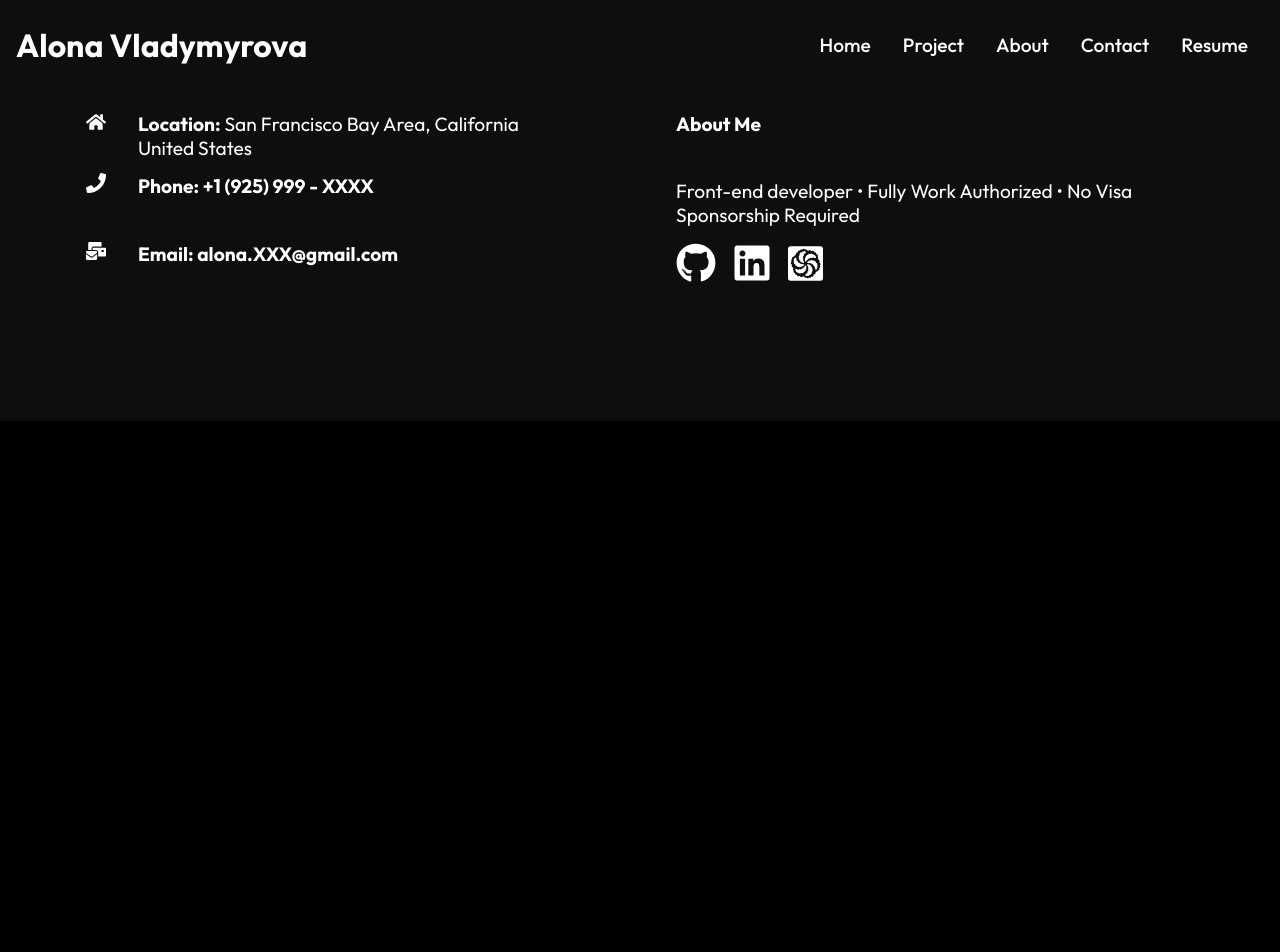
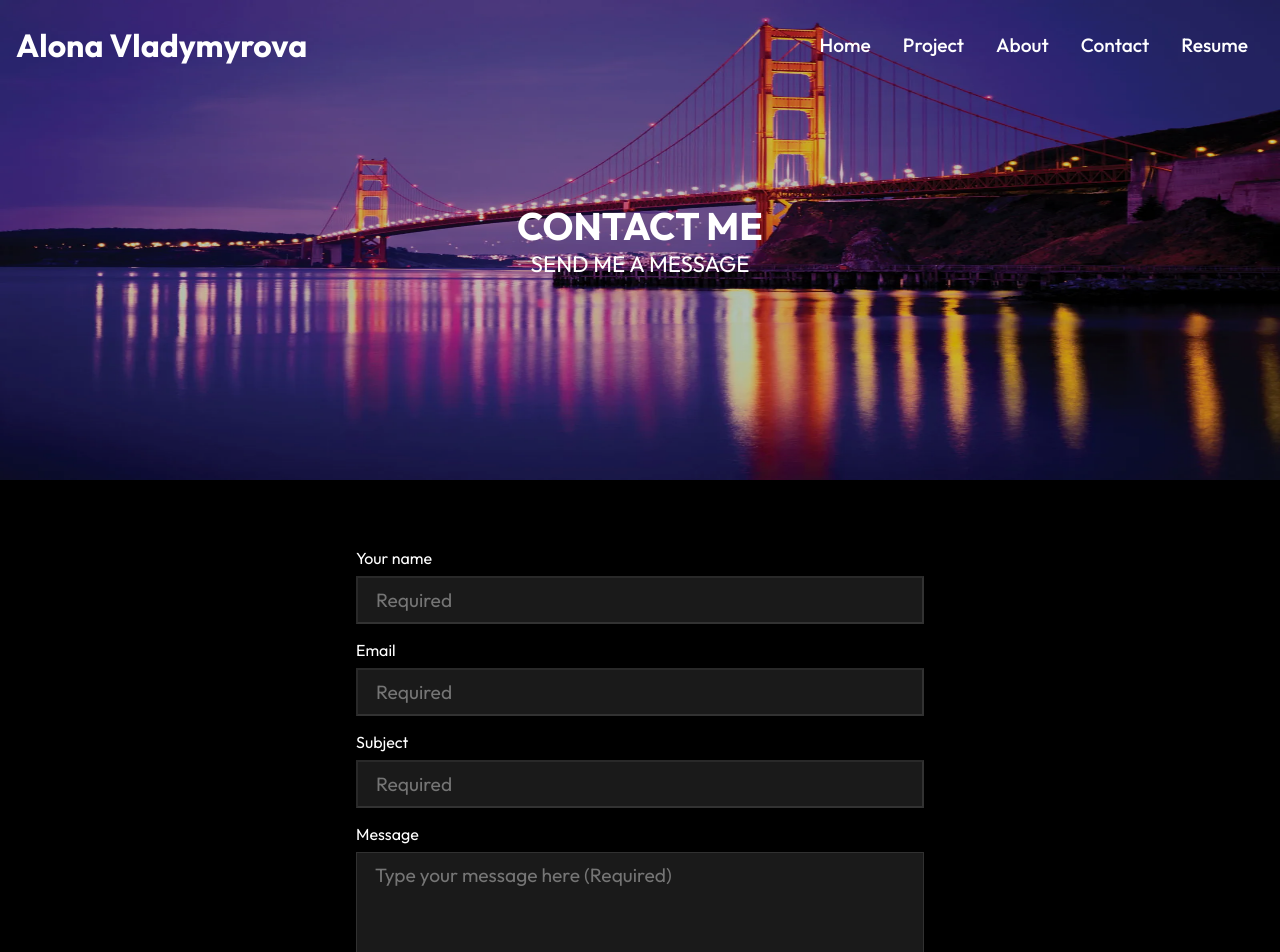
Before and after one commit to AlonaVladymyrovaTrinity/portfolio, a React (Create React App) app: page /contact in a window 1280 px wide. Shown: the top 952 px of the page. Before the commit the page ends 800 px from the top, so only its background shows below. Built offline with nearby package versions, Linux system fonts and the light colour scheme; a web font is replaced by a local one.

Commit message:
Implemented BannerImage

```diff
--- a/src/components/About/AboutPage.js
+++ b/src/components/About/AboutPage.js
@@ -1,7 +1,6 @@
 import style from './AboutPage.module.css';
 import React from 'react';
 import NavigateButton from '../ReusableComponents/NavigateButton/NavigateButton';
-import GoldenGateBridge from '../../assets/GoldenGateBridge.png';
 import HTML5Icon from '../../assets/HTML5_icon.png';
 import CSSIcon from '../../assets/CSS_icon.png';
 import BootstrapIcon from '../../assets/bootstrap_icon.png';
@@ -13,17 +12,6 @@ import SqlIcon from '../../assets/sql_icon.png';
 const AboutPage = () => {
   return (
     <>
-      <img
-        src={GoldenGateBridge}
-        className={style['banner-img']}
-        alt="Golden Gate Bridge"
-      />
-      <div className={style['about_banner_content']}>
-        <div className={style['heading']}>
-          <h1>ABOUT ME</h1>
-          <p>I'm a Font-End Developper</p>
-        </div>
-      </div>
       <div className={style['about-container']}>
         <div className={style['left-content']}>
           <h2>I'm Alona</h2>
--- a/src/components/About/AboutPage.module.css
+++ b/src/components/About/AboutPage.module.css
@@ -55,48 +55,3 @@
   width: auto;
   margin-right: 1rem;
 }
-
-.banner-img {
-  width: 100%;
-  height: 60vh;
-  position: relative;
-  background-color: #000000;
-  opacity: 0.8;
-}
-
-.about_banner_content {
-  position: absolute;
-  height: 100%;
-  width: 100%;
-  top: 0;
-  left: 0;
-  display: flex;
-  flex-direction: column;
-  justify-content: center;
-  align-items: flex-start;
-  height: 60vh;
-}
-
-.heading {
-  width: 100%;
-  height: 100%;
-  display: flex;
-  flex-direction: column;
-  justify-content: center;
-  align-items: center;
-}
-
-.about_banner_content .heading h1 {
-  font-size: 2.4rem;
-}
-
-.about_banner_content .heading p {
-  font-size: 1.4rem;
-  text-transform: uppercase;
-}
-
-@media screen and (max-width: 640px) {
-  .banner-img h1 {
-    font-size: 2rem;
-  }
-}
--- /dev/null
+++ b/src/components/Contact/ContactForm.js
@@ -0,0 +1,54 @@
+import style from './ContactForm.module.css';
+
+import React from 'react';
+
+import { useRef } from 'react';
+
+const ContactForm = () => {
+  const form = useRef();
+
+  const sendEmail = (e) => {
+    e.preventDefault();
+  };
+
+  return (
+    <div>
+      <form ref={form} onSubmit={sendEmail} className={style.form}>
+        <label>Your name</label>
+        <input
+          type="text"
+          name="user_name"
+          required
+          placeholder="Required"
+        ></input>
+        <label>Email</label>
+        <input
+          type="email"
+          name="user_email"
+          required
+          placeholder="Required"
+        ></input>
+        <label>Subject</label>
+        <input
+          type="text"
+          name="subject"
+          required
+          placeholder="Required"
+        ></input>
+
+        <label>Message</label>
+        <textarea
+          rows="6"
+          placeholder="Type your message here (Required)"
+          name="message"
+          required
+        />
+        <button type="submit" className="btn">
+          Submit
+        </button>
+      </form>
+    </div>
+  );
+};
+
+export default ContactForm;
--- /dev/null
+++ b/src/components/Contact/ContactForm.module.css
@@ -0,0 +1,22 @@
+.form {
+  display: flex;
+  flex-direction: column;
+  padding: 4rem 1rem;
+  margin: auto;
+  max-width: 37.5rem;
+}
+
+.form label {
+  color: #fff;
+  margin-bottom: 0.5rem;
+}
+
+.form input,
+.form textarea {
+  margin-bottom: 1rem;
+  padding: 0.625rem 1.125rem;
+  font-size: 1.2rem;
+  background-color: rgba(255, 255, 255, 0.1);
+  border-color: rgba(255, 255, 255, 0.1);
+  color: #f4f4f4;
+}
--- /dev/null
+++ b/src/components/ReusableComponents/BannerImage/BannerImage.js
@@ -0,0 +1,23 @@
+import React from 'react';
+import style from './BannerImage.module.css';
+import GoldenGateBridge from '../../../assets/GoldenGateBridge.png';
+
+function BannerImmage({ heading, text }) {
+  return (
+    <>
+      <img
+        src={GoldenGateBridge}
+        className={style['banner-img']}
+        alt="Golden Gate Bridge"
+      />
+      <div className={style['banner_content']}>
+        <div className={style['heading']}>
+          <h1>{heading}</h1>
+          <p>{text}</p>
+        </div>
+      </div>
+    </>
+  );
+}
+
+export default BannerImmage;
--- /dev/null
+++ b/src/components/ReusableComponents/BannerImage/BannerImage.module.css
@@ -0,0 +1,45 @@
+.banner-img {
+  width: 100%;
+  height: 60vh;
+  position: relative;
+  background-color: #000000;
+  opacity: 0.8;
+}
+
+.banner_content {
+  position: absolute;
+  height: 100%;
+  width: 100%;
+  top: 0;
+  left: 0;
+  display: flex;
+  flex-direction: column;
+  justify-content: center;
+  align-items: flex-start;
+  height: 60vh;
+}
+
+.heading {
+  width: 100%;
+  height: 100%;
+  display: flex;
+  flex-direction: column;
+  justify-content: center;
+  align-items: center;
+}
+
+.banner_content .heading h1 {
+  font-size: 2.4rem;
+}
+
+.banner_content .heading p {
+  font-size: 1.4rem;
+  text-transform: uppercase;
+  /* text-align: center; */
+}
+
+@media screen and (max-width: 40rem) {
+  .banner_content .heading h1 {
+    font-size: 2rem;
+  }
+}
--- a/src/components/footer/Footer.js
+++ b/src/components/footer/Footer.js
@@ -27,16 +27,16 @@ const Footer = () => {
           <div className={style['phone']}>
             <div className={style['bold-text']}>
               <FaPhone size={20} className={style['fa-icon']} />
-              <a href="tel:+1925999XXXX">
-                <strong>Phone:</strong> +1 (925) 999 - XXXX
+              <a href="tel:+19259995013">
+                <strong>Phone:</strong> +1 (925) 999-5013
               </a>
             </div>
           </div>
           <div className={style['email']}>
             <div className={style['bold-text']}>
               <FaMailBulk size={20} className={style['fa-icon']} />
-              <a href="mailto:alona.XXX@gmail.com">
-                <strong>Email:</strong> alona.XXX@gmail.com
+              <a href="mailto:alona.vladymyrova@gmail.com">
+                <strong>Email:</strong> alona.vladymyrova@gmail.com
               </a>
             </div>
           </div>
--- a/src/routes/About.js
+++ b/src/routes/About.js
@@ -2,11 +2,13 @@ import React from 'react';
 import Navbar from '../components/Navbar/Navbar';
 import AboutPage from '../components/About/AboutPage';
 import Footer from '../components/Footer/Footer';
+import BannerImage from '../components/ReusableComponents/BannerImage/BannerImage';
 
 const About = () => {
   return (
     <div>
       <Navbar />
+      <BannerImage heading="ABOUT ME" text="I am a Font-End Developper" />
       <AboutPage />
       <Footer />
     </div>
--- a/src/routes/Contact.js
+++ b/src/routes/Contact.js
@@ -1,11 +1,15 @@
 import React from 'react';
 import Navbar from '../components/Navbar/Navbar';
 import Footer from '../components/Footer/Footer';
+import ContactForm from '../components/Contact/ContactForm';
+import BannerImage from '../components/ReusableComponents/BannerImage/BannerImage';
 
 const Contact = () => {
   return (
     <div>
       <Navbar />
+      <BannerImage heading="CONTACT ME" text="Send me a message" />
+      <ContactForm />
       <Footer />
     </div>
   );
--- a/src/routes/Project.js
+++ b/src/routes/Project.js
@@ -1,11 +1,13 @@
 import React from 'react';
 import Navbar from '../components/Navbar/Navbar';
 import Footer from '../components/Footer/Footer';
+import BannerImage from '../components/ReusableComponents/BannerImage/BannerImage';
 
 const Project = () => {
   return (
     <div>
       <Navbar />
+      <BannerImage heading="PROJECTS" text="Some of my recent works" />
       <Footer />
     </div>
   );
```
